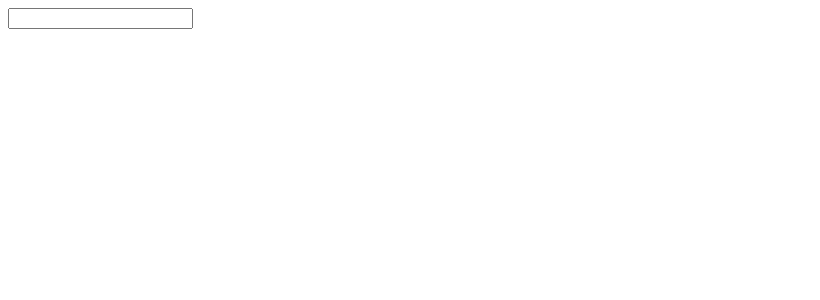
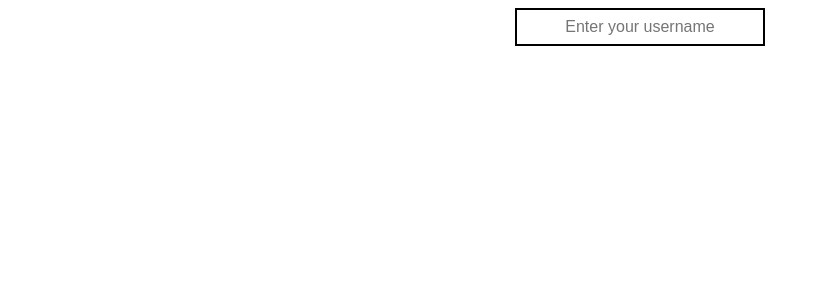
Before and after one commit to roysubhradip007/avatar-finder, a React (Vite) app: page / in a window 1280 px wide. Shown: the top 300 px of the page, without its empty margins (0-820 px from the left). Built offline with nearby package versions, Linux system fonts and the light colour scheme.

Commit message:
adding css on search component

```diff
--- a/src/App.css
+++ b/src/App.css
@@ -0,0 +1,6 @@
+.mainContainer{
+  display: flex;
+  flex-direction: column;
+  justify-content: center;
+  align-items: start;
+}
--- a/src/App.jsx
+++ b/src/App.jsx
@@ -5,7 +5,7 @@ import Search from './components/Search/Search';
 function App() {
 
   return (
-    <div>
+    <div className='mainContainer'>
       <Search />
     </div>
   )
--- a/src/components/Search/Search.jsx
+++ b/src/components/Search/Search.jsx
@@ -1,9 +1,9 @@
-
+import "./search.css"
 function Search() {
 
     return (
         <div className="search-wrapper">
-            <input type="text" />
+            <input type="text" placeholder="Enter your username"/>
         </div>
     )
 }
--- a/src/components/Search/search.css
+++ b/src/components/Search/search.css
@@ -0,0 +1,15 @@
+.search-wrapper{
+    width: 100%;
+    display: flex;
+    justify-content: center;
+    align-items: center;
+}
+
+input{
+    width: 15rem;
+    font-size: medium;
+    padding: 0.5rem 0.2rem;
+    text-align: center;
+    outline: none;
+    border: 2px solid black;
+}
```
